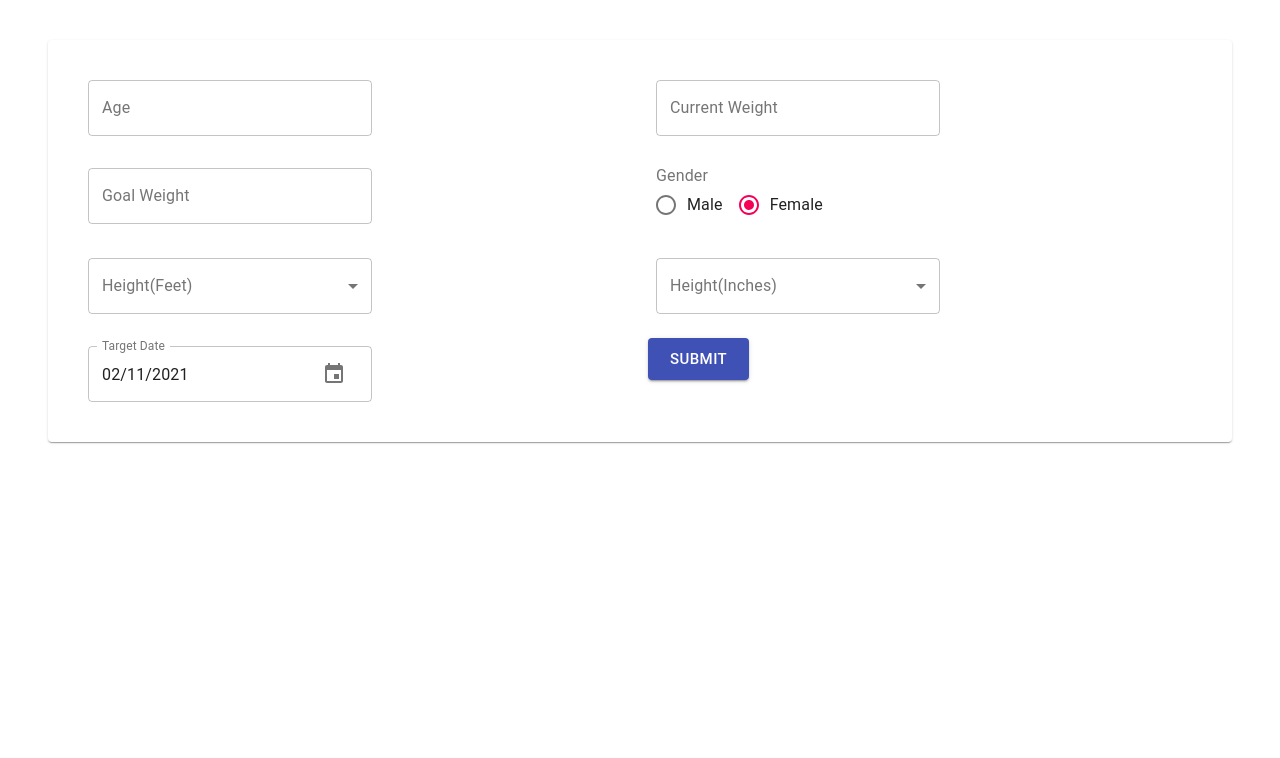
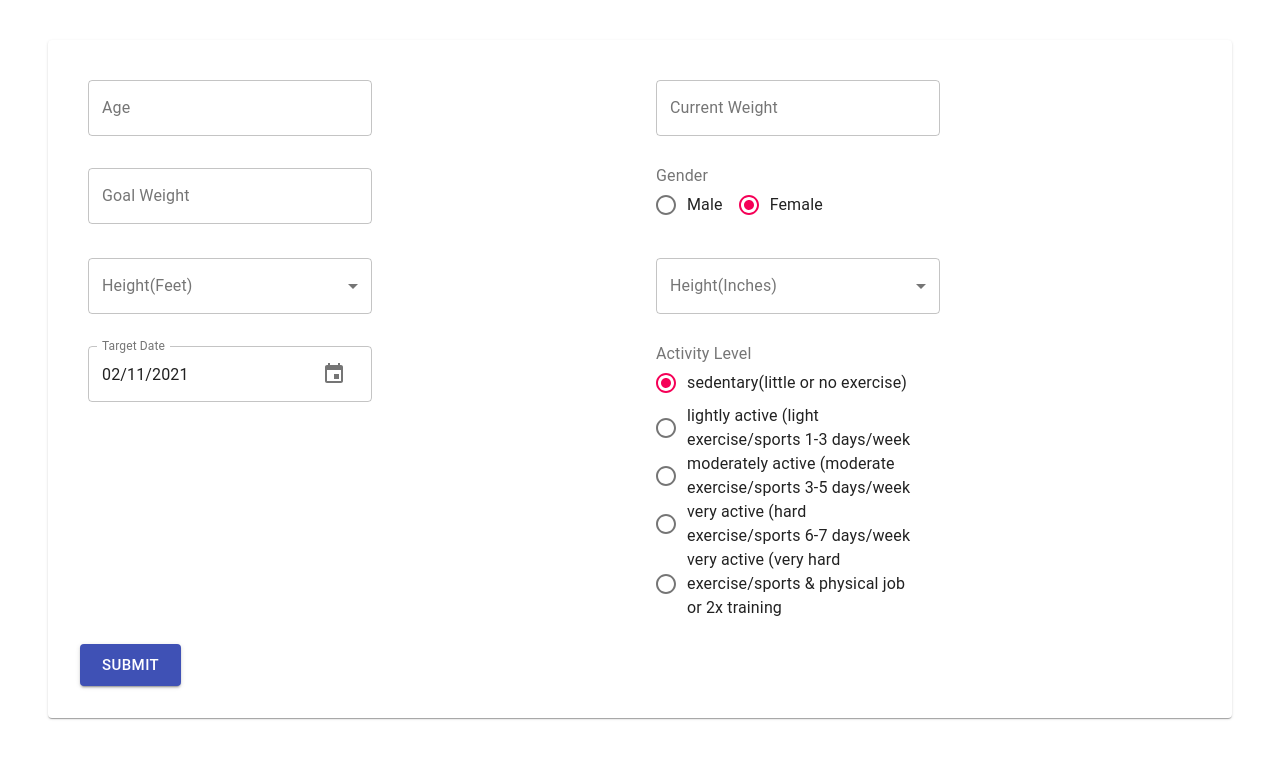
Before and after one commit to mtrimner/nuskool-calorie-calculater, a React (Create React App) app: page / in a window 1280 px wide. Shown: the top 758 px of the page. Built offline with nearby package versions, Linux system fonts and the light colour scheme.

Commit message:
added activity field

```diff
--- a/src/components/Form.js
+++ b/src/components/Form.js
@@ -13,8 +13,16 @@ const useStyles = makeStyles(theme => ({
 }))
 
 const genderItems = [
-    {id: 'male', title: 'Male'},
-    {id: 'female', title: 'Female'},
+  {id: 'male', title: 'Male'},
+  {id: 'female', title: 'Female'},
+]
+
+const activityLevel = [
+  {id: 1.2, title: 'sedentary(little or no exercise)'},
+  {id: 1.375, title: 'lightly active (light exercise/sports 1-3 days/week'},
+  {id: 1.55, title: 'moderately active (moderate exercise/sports 3-5 days/week'},
+  {id: 1.725, title: 'very active (hard exercise/sports 6-7 days/week'},
+  {id: 1.9, title: 'very active (very hard exercise/sports & physical job or 2x training'}
 ]
 
 const initialValues = {
@@ -24,6 +32,7 @@ const initialValues = {
     inches: '',
     currentWeight: '',
     goalWeight: '',
+    activityMultiplier: 1.2,
     targetDate: new Date()
   }
 
@@ -36,7 +45,6 @@ const Form = () => {
     let temp = {...errors}
     if('age' in fieldValues)
     temp.age = fieldValues.age ? "" : "Oops! Please enter your age to get an accurate calculation."
-    temp.gender = values.gender ? "" : "Oops! This field is required to get an accurate calculation."
     if('feet' in fieldValues)
     temp.feet = fieldValues.feet ? "" : "Hey! We need to know how tall you are to get an accurate calculation."
     if('inches' in fieldValues)
@@ -45,7 +53,6 @@ const Form = () => {
     temp.currentWeight = fieldValues.currentWeight ? "" : "Oops! You forgot to give us your current weight."
     if('goalWeight' in fieldValues)
     temp.goalWeight = values.goalWeight ? "" : "Oops! We need your goal weight to give you an accurate recommendation."
-    temp.targetDate = values.targetDate ? "" : "When do you want to reach your goal?"
     setErrors({
       ...temp
     })
@@ -63,6 +70,8 @@ const Form = () => {
   };
 
   const classes = useStyles()
+
+  console.log(values)
 
   const handleSubmit = e => {
     e.preventDefault()
@@ -165,6 +174,15 @@ const Form = () => {
             error={errors.targetDate}
           />
       </Grid>
+      <Grid item xs={6}>
+          <Controls.RadioGroup
+            name='activityMultiplier'
+            value={values.activityMultiplier}
+            onChange={handleChange}
+            label="Activity Level"
+            items={activityLevel}
+          />
+      </Grid>
       <div>
       <Controls.Button
         variant="contained"
--- a/src/components/controls/RadioGroup.js
+++ b/src/components/controls/RadioGroup.js
@@ -2,12 +2,11 @@ import React from 'react';
 import { FormControl, FormLabel, RadioGroup as MuiRadioGroup, FormControlLabel, Radio } from '@material-ui/core';
 
 const RadioGroup = ({name, label, value, onChange, items}) => {
-
+console.log(value)
     return (
     <FormControl>
       <FormLabel>{label}</FormLabel>
         <MuiRadioGroup row name={name} value={value} onChange={onChange} >
-
             {
               items.map((item, index) => {
                 return <FormControlLabel key={index} value={item.id} control={<Radio />} label={item.title} />
```
Also changed, not shown: 2 other files (tests, documents, lock files or other folders).
